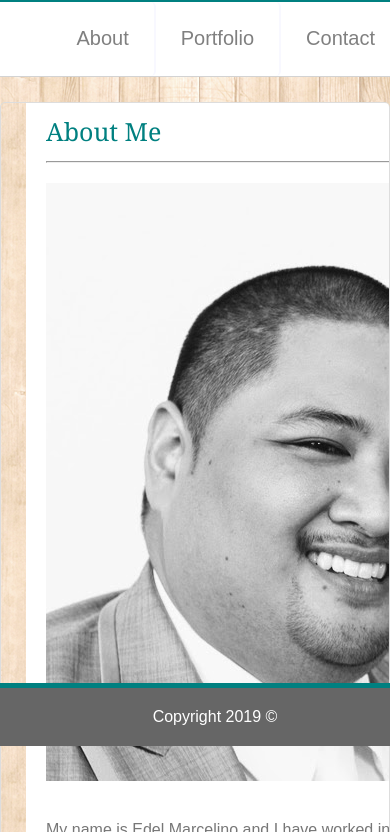
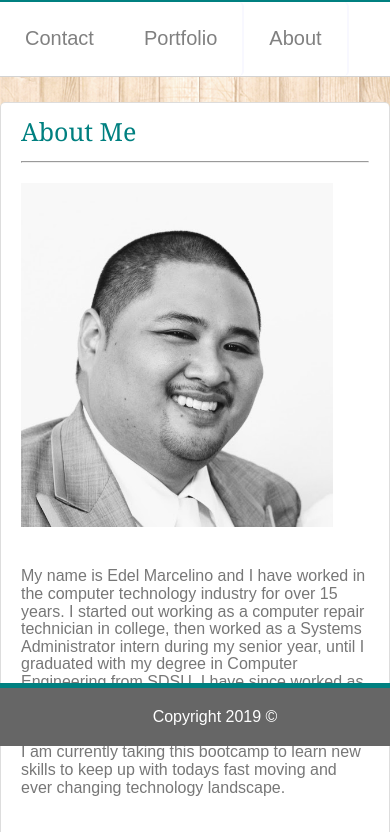
Before and after one commit to edelBCS/Responsive-Portfolio, a plain HTML site: page index.html in a window 390 px wide. Shown: the part 98-930 px from the top of the page. Drawn offline with Linux system fonts and the light colour scheme.

Commit message:
fixed sizing when viewing on phone

```diff
--- a/assets/css/style.css
+++ b/assets/css/style.css
@@ -278,6 +278,10 @@ r
 
     }
 
+    .nav-link{
+        float: left;
+    }
+
     .main{
         margin-top: 200px;
         width: auto;
@@ -285,13 +289,15 @@ r
 
     .sections{
         width: auto;
+        margin: auto;
     }
 
     #my-image{
         position: static;
         float: none;
         margin: auto;
-        width: auto;
+        width: 80vw;
+        height: auto;
     }
 
     .project-img{
```
